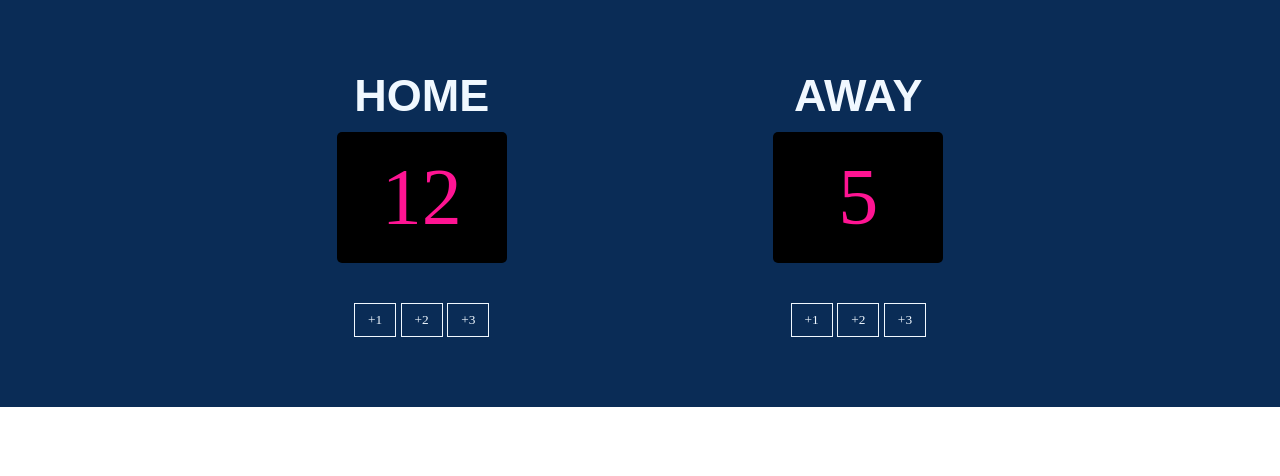
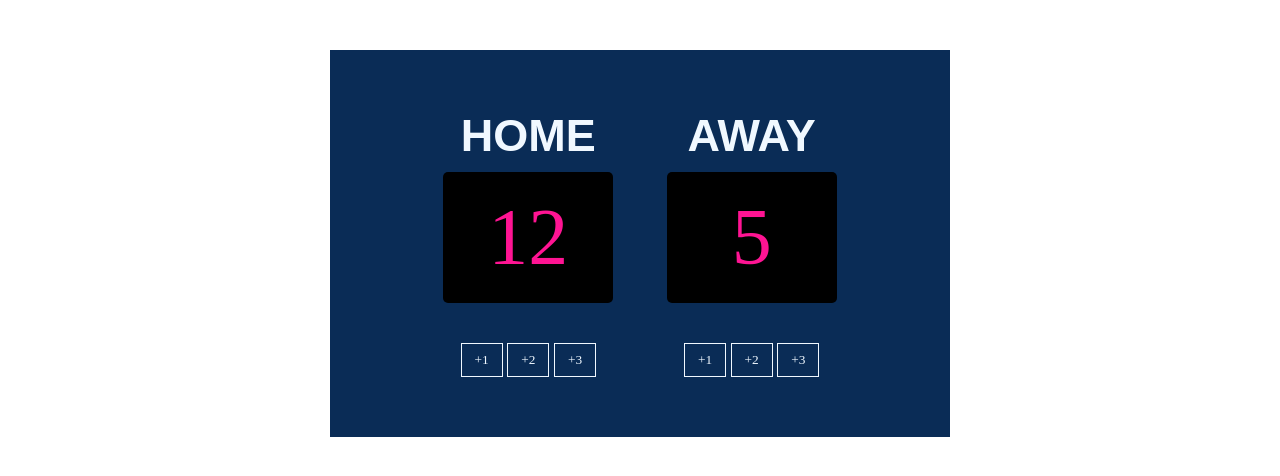
Before and after one commit to laurasantiagomx/scoreboard, a website built with Vite: page index.html in a window 1280 px wide. Built offline with nearby package versions, Linux system fonts and the light colour scheme; a web font is replaced by a local one.

Commit message:
center margin changed

```diff
--- a/index.css
+++ b/index.css
@@ -16,11 +16,13 @@ h3 {
 
 .container {
         background-color: #0a2c56;
-        padding: 70px;
+        padding: 60px;
         display: flex;
         justify-content: space-evenly;
         align-items: center;
-
+        width: 500px;
+        margin: auto;
+        margin-top: 50px;
 }
 
 .score {
```
